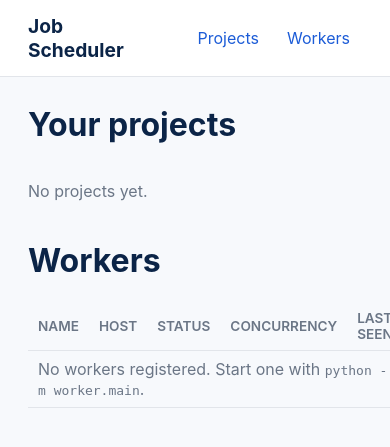
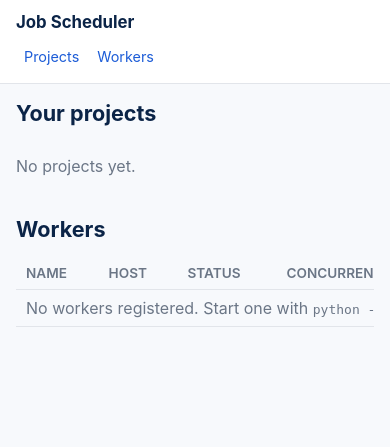
Before and after one commit to Krish231204/Job-Scheduler, a Python web app: template templates/dashboard.html in a window 390 px wide; the page is wider, and only the part inside the window is pictured. Shown: the top 447 px of that part. Run offline with Jinja, Linux system fonts and the light colour scheme; the template is opened without the code that fills it, so the values that code supplies are empty.

Commit message:
feat(frontend): mobile-responsive dashboard
The dashboard had no responsive design at all -- most notably, no
viewport meta tag, which alone made every other CSS rule irrelevant on a
phone (mobile browsers render at desktop width and let you zoom out
regardless of media queries without it).

- Add <meta name="viewport"> to the base template.
- Add breakpoints (@media max-width: 720px / 420px) for the topbar,
  card padding, stat grids, and filter bar.
- Wrap every wide table in a .table-wrap (overflow-x: auto) container so
  a table scrolls within its own card instead of forcing the whole page
  to scroll horizontally.
- Stack action buttons full-width on small screens instead of a cramped
  inline row.

```diff
--- a/static/style.css
+++ b/static/style.css
@@ -98,6 +98,8 @@ h1 { margin-top: 0; }
 .kv th { color: var(--muted); text-align: left; padding: 6px 12px 6px 0; vertical-align: top; }
 .kv td { padding: 6px 0; }
 
+pre { white-space: pre-wrap; word-break: break-word; }
+
 .badge {
     display: inline-block;
     padding: 2px 10px;
@@ -195,3 +197,57 @@ button.button-secondary:hover {
 .error { color: var(--err); }
 
 .auth-card { max-width: 380px; margin: 60px auto; }
+
+/* Wide tables (job explorer, worker list, queue list) shouldn't force the
+   whole page to scroll horizontally on a small screen -- only the table
+   itself scrolls, everything else stays put. */
+.table-wrap {
+    width: 100%;
+    overflow-x: auto;
+    -webkit-overflow-scrolling: touch;
+}
+.table-wrap .table { min-width: 560px; }
+
+/* ------------------------------------------------------------------ */
+/* Responsive breakpoints                                             */
+/* ------------------------------------------------------------------ */
+
+@media (max-width: 720px) {
+    .container { padding: 16px; }
+    h1 { font-size: 1.35rem; }
+
+    .topbar {
+        flex-wrap: wrap;
+        padding: 12px 16px;
+        gap: 10px;
+    }
+    .topbar nav {
+        order: 3;
+        flex-basis: 100%;
+        gap: 2px;
+    }
+    .topbar nav a { padding: 6px 8px; font-size: 0.9rem; }
+    .logout-form { margin-left: auto; gap: 8px; }
+    .logout-form .user-email { display: none; } /* saves space; email is on /auth/me and the account itself is obvious from context */
+
+    .card { padding: 14px; }
+    .grid { grid-template-columns: 1fr; }
+    .stats-grid { grid-template-columns: repeat(2, 1fr); }
+
+    .filter-bar { gap: 4px; }
+    .filter-bar a { padding: 5px 8px; font-size: 0.8rem; }
+
+    /* Stack action buttons full-width instead of a cramped inline row. */
+    .card form > button,
+    .card form > button.button-secondary {
+        display: block;
+        width: 100%;
+        margin: 8px 0 0;
+    }
+}
+
+@media (max-width: 420px) {
+    .stats-grid { grid-template-columns: 1fr 1fr; }
+    .stat-value { font-size: 1.4rem; }
+    .topbar .brand { font-size: 1.05rem; }
+}
--- a/templates/base.html
+++ b/templates/base.html
@@ -2,6 +2,7 @@
 <html lang="en">
 <head>
     <meta charset="utf-8">
+    <meta name="viewport" content="width=device-width, initial-scale=1">
     <title>{% block title %}Job Scheduler{% endblock %} · Job Scheduler</title>
     <link rel="stylesheet" href="/static/style.css">
     {% block refresh %}{% endblock %}
@@ -15,7 +16,7 @@
         </nav>
         {% if user %}
         <form method="post" action="/logout" class="logout-form">
-            <span class="muted">{{ user.email }}</span>
+            <span class="muted user-email">{{ user.email }}</span>
             <button type="submit">Log out</button>
         </form>
         {% endif %}
--- a/templates/dashboard.html
+++ b/templates/dashboard.html
@@ -15,6 +15,7 @@
 </div>
 
 <h1>Workers</h1>
+<div class="table-wrap">
 <table class="table">
     <thead><tr><th>Name</th><th>Host</th><th>Status</th><th>Concurrency</th><th>Last seen</th></tr></thead>
     <tbody>
@@ -31,4 +32,5 @@
     {% endfor %}
     </tbody>
 </table>
+</div>
 {% endblock %}
--- a/templates/project.html
+++ b/templates/project.html
@@ -6,6 +6,7 @@
 <p class="muted">{{ project.description }}</p>
 
 <h2>Queues</h2>
+<div class="table-wrap">
 <table class="table">
     <thead>
         <tr><th>Name</th><th>Priority</th><th>Concurrency</th><th>Paused</th><th>Queued</th><th>Running</th><th>Failed/Retrying</th><th>Dead letter</th><th>Throughput/hr</th></tr>
@@ -29,4 +30,5 @@
     {% endfor %}
     </tbody>
 </table>
+</div>
 {% endblock %}
--- a/templates/workers.html
+++ b/templates/workers.html
@@ -3,6 +3,7 @@
 {% block refresh %}<meta http-equiv="refresh" content="5">{% endblock %}
 {% block content %}
 <h1>Workers</h1>
+<div class="table-wrap">
 <table class="table">
     <thead><tr><th>ID</th><th>Name</th><th>Host</th><th>PID</th><th>Status</th><th>Concurrency</th><th>Started</th><th>Last seen</th></tr></thead>
     <tbody>
@@ -22,4 +23,5 @@
     {% endfor %}
     </tbody>
 </table>
+</div>
 {% endblock %}
```
